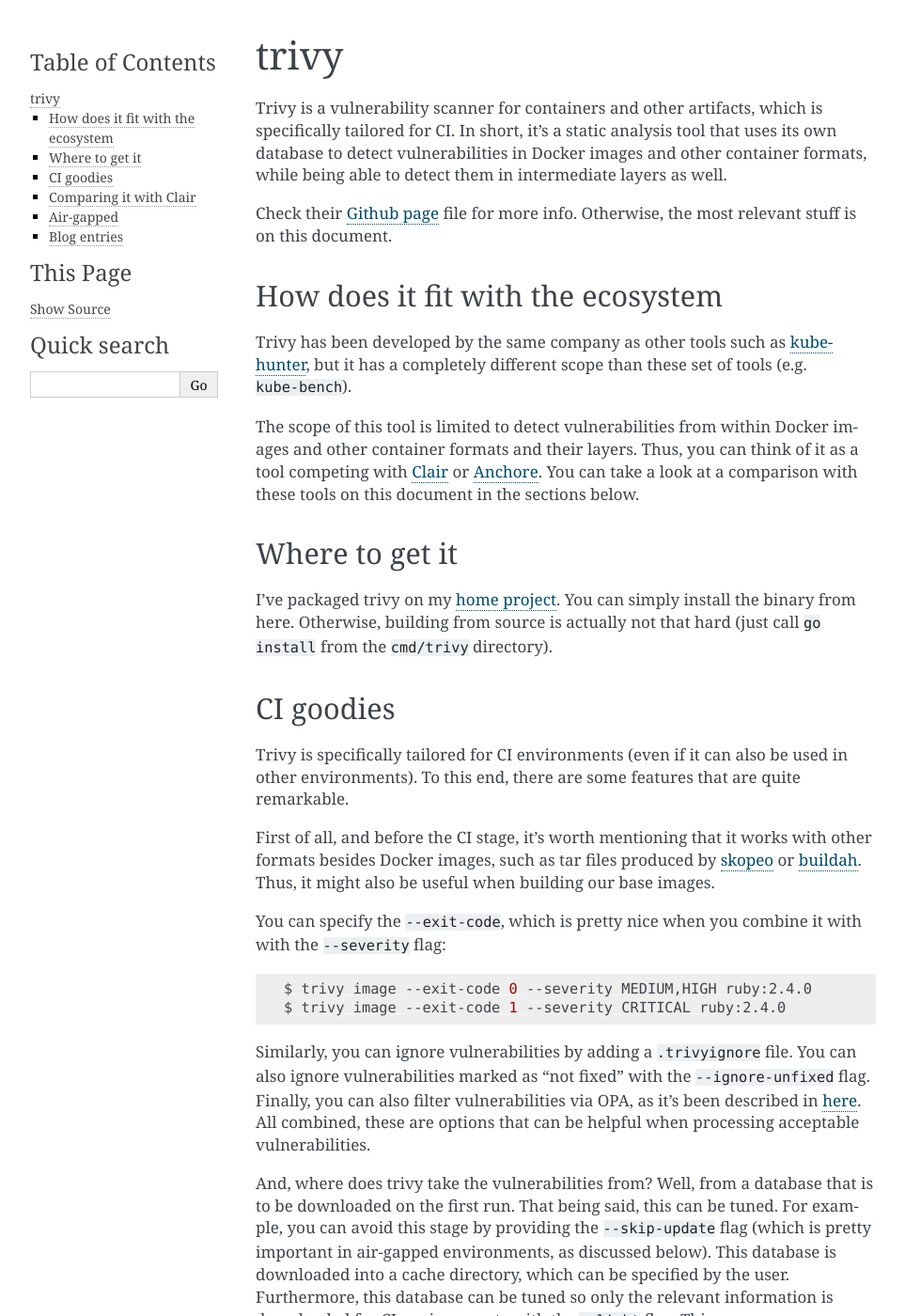
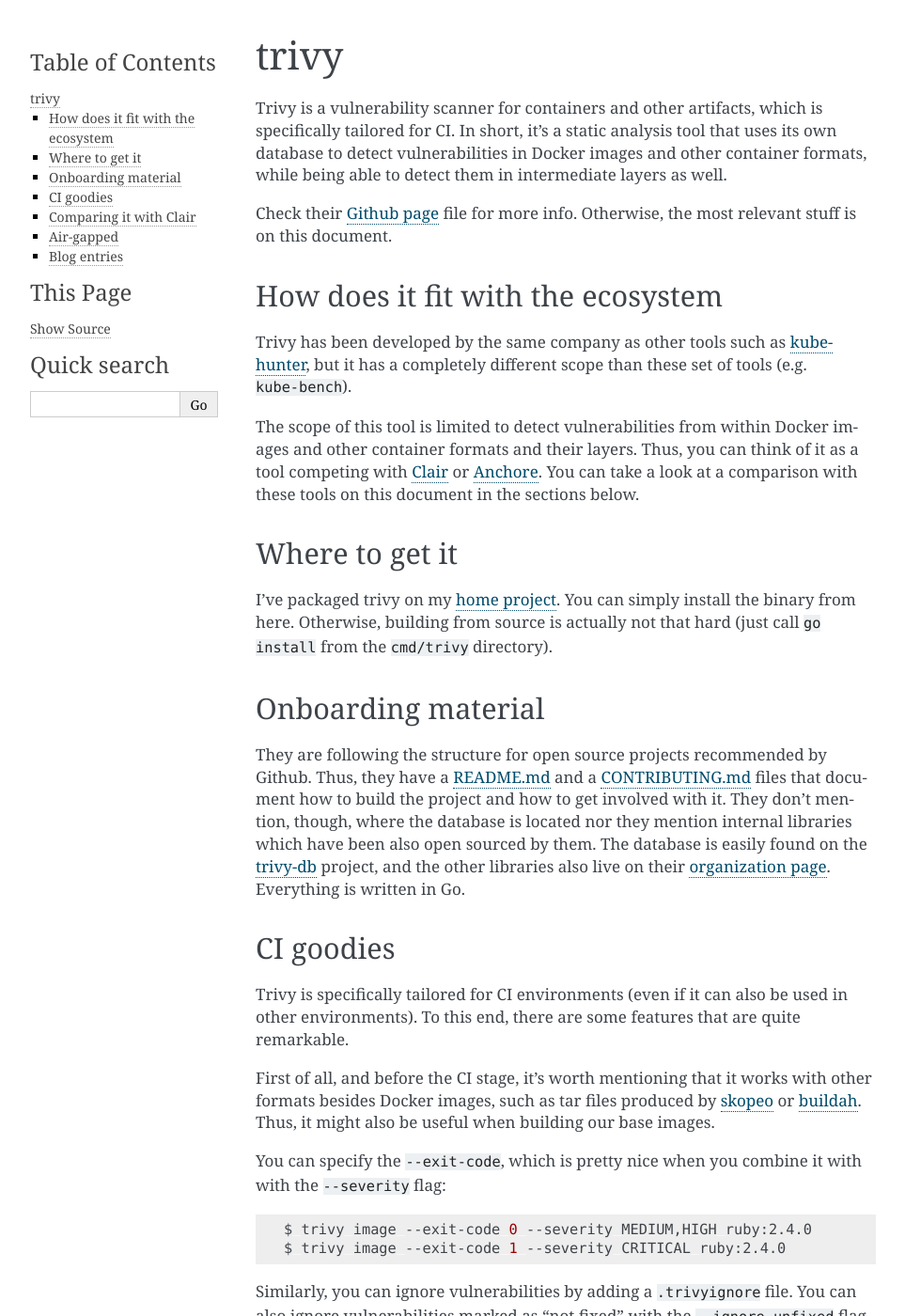
Before and after one commit to evrardjp/super-waffle, a Sphinx documentation site: the page built from docs/source/trivy.rst, in a window 1280 px wide and 1400 px high. Shown: the whole window at 94% size, without its empty margins (148-1111 px from the left). Built offline with Sphinx 7.4.7, drawn with Linux system fonts in a browser that asks for light colours.

Commit message:
trivy: added onboarding material
Signed-off-by: Miquel Sabaté Solà <msabate@suse.com>

```diff
--- a/docs/source/trivy.rst
+++ b/docs/source/trivy.rst
@@ -25,6 +25,16 @@
 I've packaged trivy on my `home project`_. You can simply install the binary from here. Otherwise, building from source is actually not that hard (just call :code:`go install` from the :code:`cmd/trivy` directory).
 
 .. _`home project`: https://build.opensuse.org/package/show/home:mssola/trivy
+
+Onboarding material
+===================
+
+They are following the structure for open source projects recommended by Github. Thus, they have a `README.md`_ and a `CONTRIBUTING.md`_ files that document how to build the project and how to get involved with it. They don't mention, though, where the database is located nor they mention internal libraries which have been also open sourced by them. The database is easily found on the `trivy-db`_ project, and the other libraries also live on their `organization page`_. Everything is written in Go.
+
+.. _`README.md`: https://github.com/aquasecurity/trivy/blob/master/README.md
+.. _`CONTRIBUTING.md`: https://github.com/aquasecurity/trivy/blob/master/CONTRIBUTING.md
+.. _`trivy-db`: https://github.com/aquasecurity/trivy-db
+.. _`organization page`: https://github.com/aquasecurity
 
 CI goodies
 ==========
```
